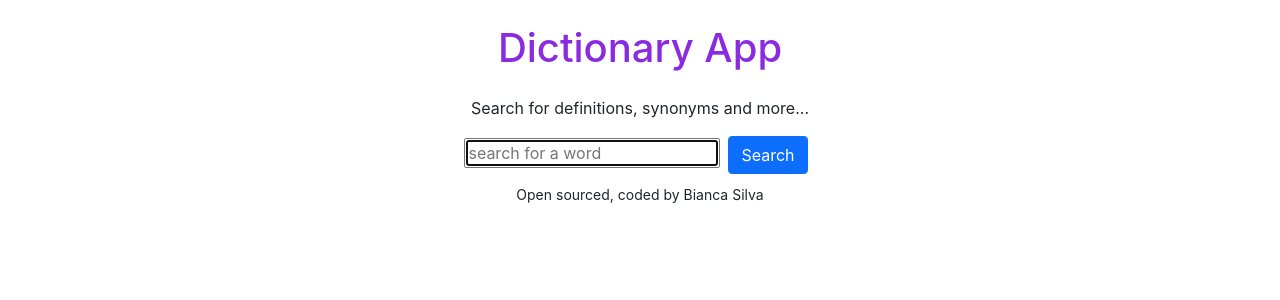
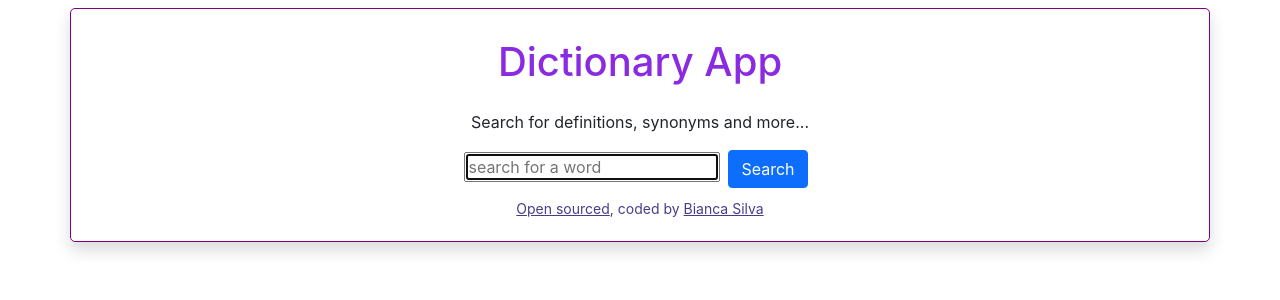
Before and after one commit to TokiLoshi/dictionary-project, a React (Create React App) app: page / in a window 1280 px wide. Shown: the top 300 px of the page. Built offline with nearby package versions, Linux system fonts and the light colour scheme.

Commit message:
added css and footer links

```diff
--- a/src/App.css
+++ b/src/App.css
@@ -6,4 +6,14 @@ body {
 .App-footer {
 text-align: center;
 margin-top: 30px 0;
+color:darkslateblue;
 }
+.App-footer a {
+
+  color:darkslateblue;
+}
+.container {
+  border: 1px solid purple;
+ border-radius: 5px;
+  padding: 5px;
+}
--- a/src/App.js
+++ b/src/App.js
@@ -4,14 +4,14 @@ import Dictionary from "./Dictionary";
 
 function App() {
   return (
-    <div className="App">
-      <div className="container">
+    <div className="App m-2">
+      <div className="container shadow">
       <header className="App-header m-4">
         <h1>Dictionary App</h1>
 
       </header>
       <Dictionary />
-    <footer><p className='App-footer'><small>Open sourced, coded by Bianca Silva</small></p></footer>
+    <footer><p className='App-footer'><small><a href='https://github.com/TokiLoshi/dictionary-project' target='blank' rel='noopener noreferrer'>Open sourced</a>, coded by <a href='https://tiny-valkyrie-cad23c.netlify.app/' target='blank' rel='noopener noreferrer'>Bianca Silva</a></small></p></footer>
     </div>
     </div>
   );
--- /dev/null
+++ b/src/Meaning.css
@@ -0,0 +1,7 @@
+.Meaning {
+  border: 1px solid purple;
+  border-radius: 5px;
+  margin: 5px;
+  padding: 5px;
+
+}
--- a/src/Meaning.js
+++ b/src/Meaning.js
@@ -1,4 +1,5 @@
 import React from "react";
+import './Meaning.css';
 
 export default function Meaning(props) {
 console.log(props.meaning);
```
Also changed, not shown: src/Dictionary.css (line endings or trailing spaces).
